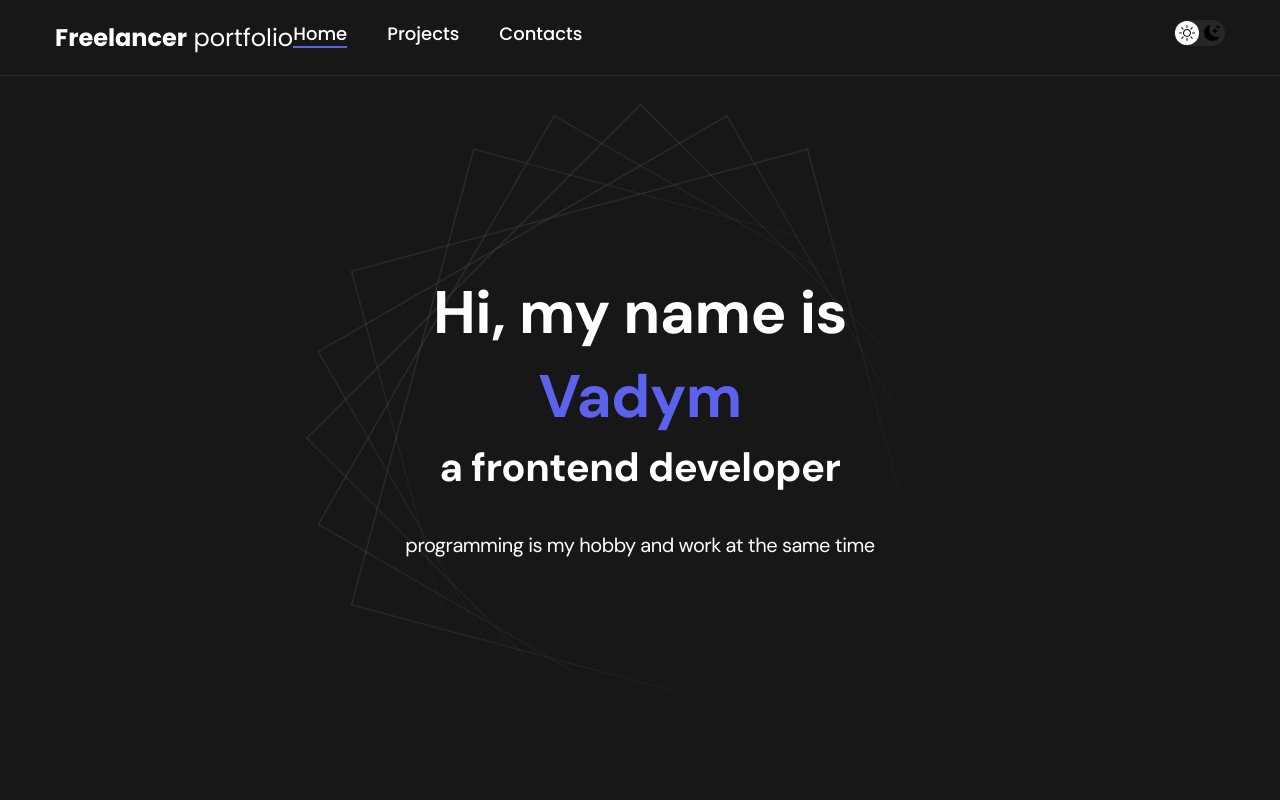
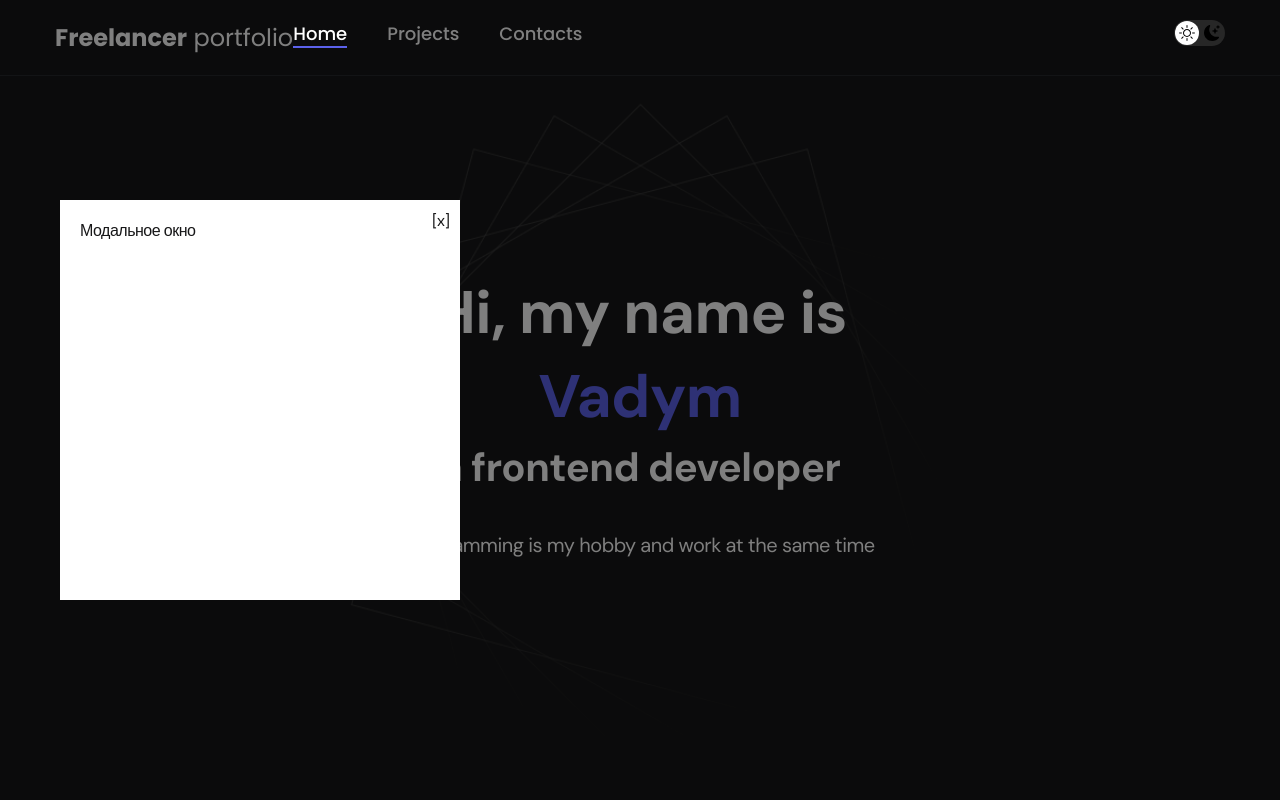
Before and after one commit to Vadym-Liumanov/freelancer-portfolio-react, a React (Create React App) app: page /#/ in a window 1280 px wide. Shown: the top 800 px of the page. Built offline with nearby package versions, Linux system fonts and the light colour scheme.

Commit message:
New common component Modal was created for display burger menu (and for other uses). It was implemented using ReactDOM.createPortal. TODO: need to block any user actions on App (such as scrolling and tabbing) when Modal is active

```diff
--- a/src/App.jsx
+++ b/src/App.jsx
@@ -1,4 +1,4 @@
-import React from "react"
+import React, { useState } from "react"
 
 import { HashRouter, Routes, Route } from "react-router-dom"
 
@@ -13,8 +13,16 @@ import Project from "./pages/project/Project"
 import NotFound from "./pages/notFound/NotFound"
 
 import ScrollToTop from "./utils/scrollToTop"
+import Modal from "./components/modal/Modal"
 
 function App() {
+  // Состояние видимости модального окна. Все это потом перенесем в компонент Header, где будет кнопка бургер-меню
+  const [isModal, setIsModal] = useState(true)
+  // ф-ция закрытия модального окна
+  const onClose = () => {
+    setIsModal(false)
+  }
+
   return (
     <div className="App">
       <HashRouter>
@@ -27,6 +35,10 @@ function App() {
           <Route exact path="/contacts" element={<Contacts />} />
           <Route path="*" element={<NotFound />} />
         </Routes>
+        {/* Реализовали через portal. Теперь вне зависимости от положения в DOM, Modal будет припортален к #root(наши настройки) элементу */}
+        <Modal active={isModal} onClose={onClose}>
+          Модальное окно
+        </Modal>
         <Footer />
       </HashRouter>
     </div>
--- /dev/null
+++ b/src/components/modal/Modal.jsx
@@ -0,0 +1,39 @@
+import React from "react";
+import ReactDOM from 'react-dom';
+/* Компонент модального окна. В теле окна будет выводить {children}.
+В данном проекте будем использовать для вывода меню бургер.
+Реализуем через portal.
+*/
+
+import './styles.css'
+
+const Modal = ({ active, onClose, children }) => {
+  if (!active) {
+    return null
+  }
+
+  // Реализуем вывод Modal не в DOM непосредственно, а через portal
+  const portalElement = document.getElementById('root')
+  // Проверяем, есть ли искомый элемент, и при его наличии реализуем вывод элемента через portal
+  if (portalElement) {
+    return ReactDOM.createPortal(
+      <>
+        {/* Навесим на onClick фона модального окна onClose - чтобы на клик вне тела окна модалка закрывалась */}
+        <div className="modal" onClick={onClose}>
+          {/* Чтобы при клике внутри тела модального окна модалка не закрывалась (всплывающее событие срабатывает на детях)
+          блокируем это событие на дочернем элементе через e.stopPropagation() */}
+          <div className="modal__body" onClick={(e) => { e.stopPropagation() }}>
+            <button className="modal__close-btn" onClick={onClose}>[x]</button>
+            <div className="modal__content">
+              {children}
+            </div>
+          </div>
+        </div>
+      </>,
+      portalElement
+    )
+  }
+
+}
+
+export default Modal
--- /dev/null
+++ b/src/components/modal/styles.css
@@ -0,0 +1,31 @@
+/* фон модального окна */
+.modal {
+  position: fixed;
+  left: 0;
+  top: 0;
+  right: 0;
+  bottom: 0;
+
+  display: flex;
+  align-items: center;
+
+  padding-left: 60px;
+  background-color: rgba(0, 0, 0, 0.5);
+}
+
+/* модальное окно */
+.modal__body {
+  width: 400px;
+  max-width: 100%;
+  height: 400px;
+  max-height: 100%;
+  background-color: #fff;
+  position: relative;
+  padding: 20px;
+}
+
+.modal__close-btn {
+  position: absolute;
+  top: 10px;
+  right: 10px;
+}
```
